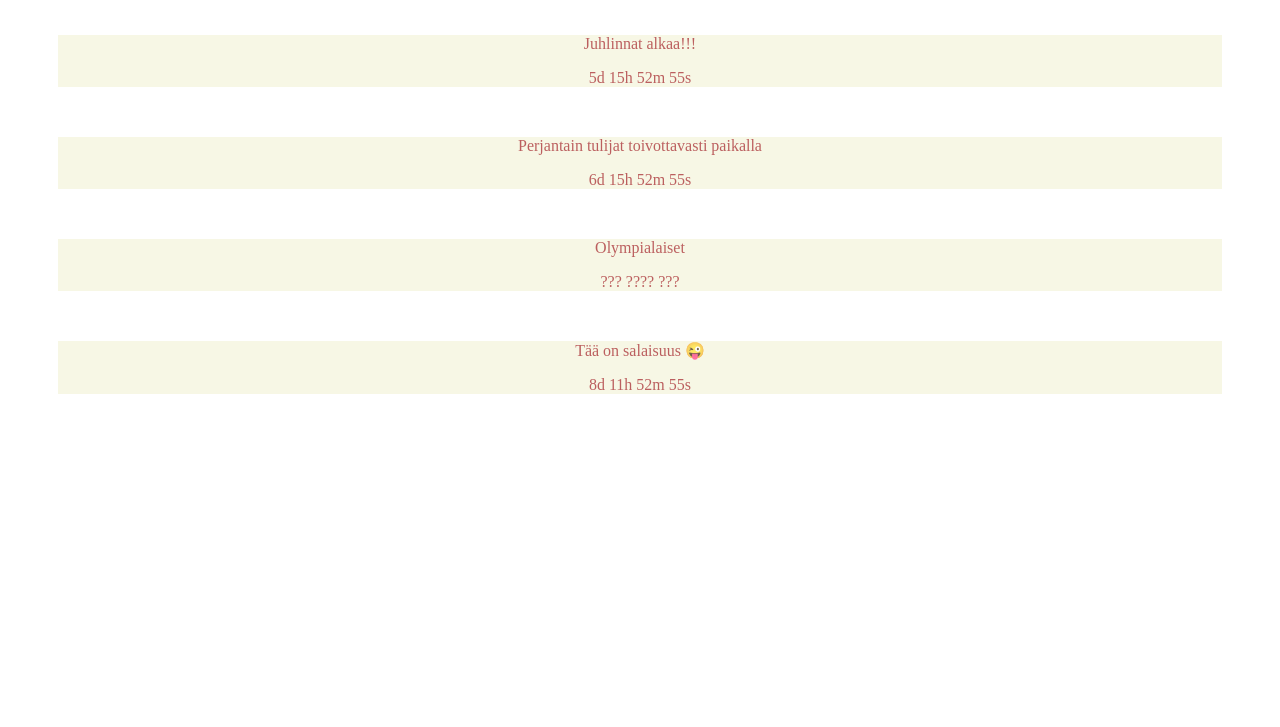
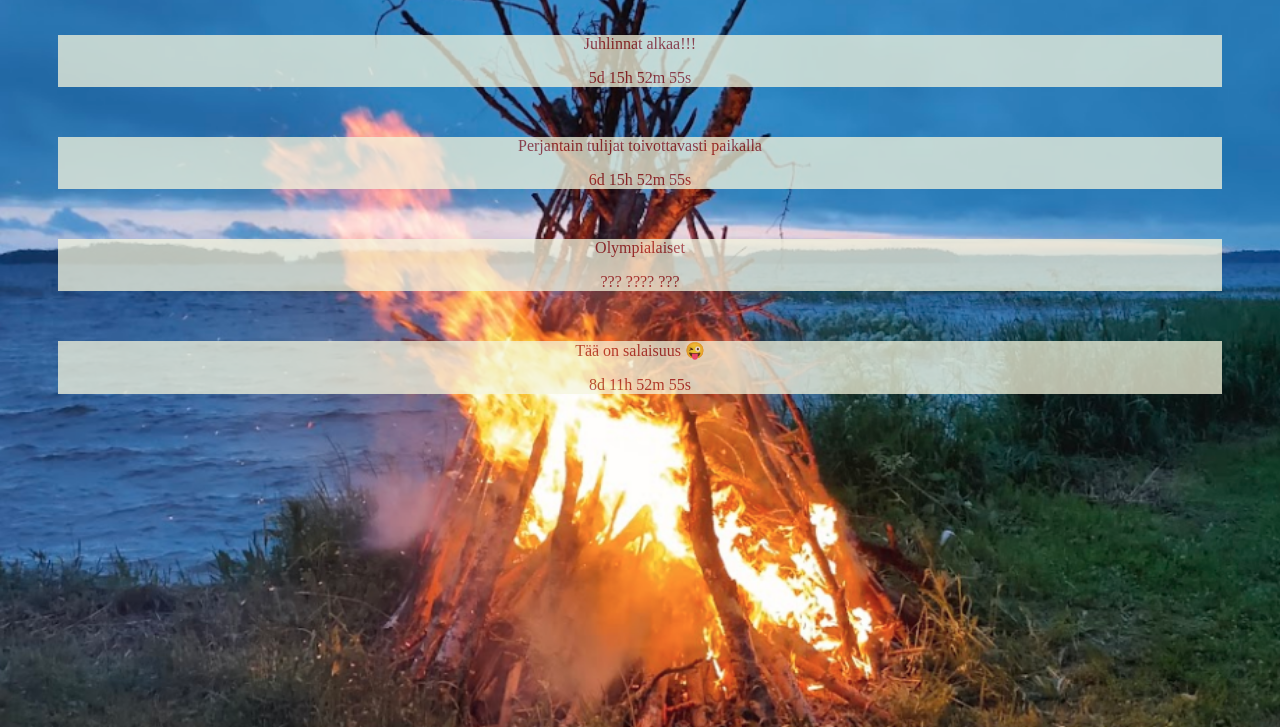
Before and after one commit to hudegit/juhannusajastin, a plain HTML site: page index.html in a window 1280 px wide. Shown: the part 73-800 px from the top of the page. Drawn offline with Linux system fonts and the light colour scheme.

Commit message:
Taustakuva ei toiminut

```diff
--- a/css/styles.css
+++ b/css/styles.css
@@ -1,6 +1,6 @@
 body{
     text-align: center;
-    background-image: url('./juhannuskello/img/kokko.png');
+    background-image: url('../img/kokko.png');
     background-size: cover;        /* Covers entire screen */
     background-position: center;   /* Centers the image */
     background-repeat: no-repeat;  /* Prevents image repetition */
```
